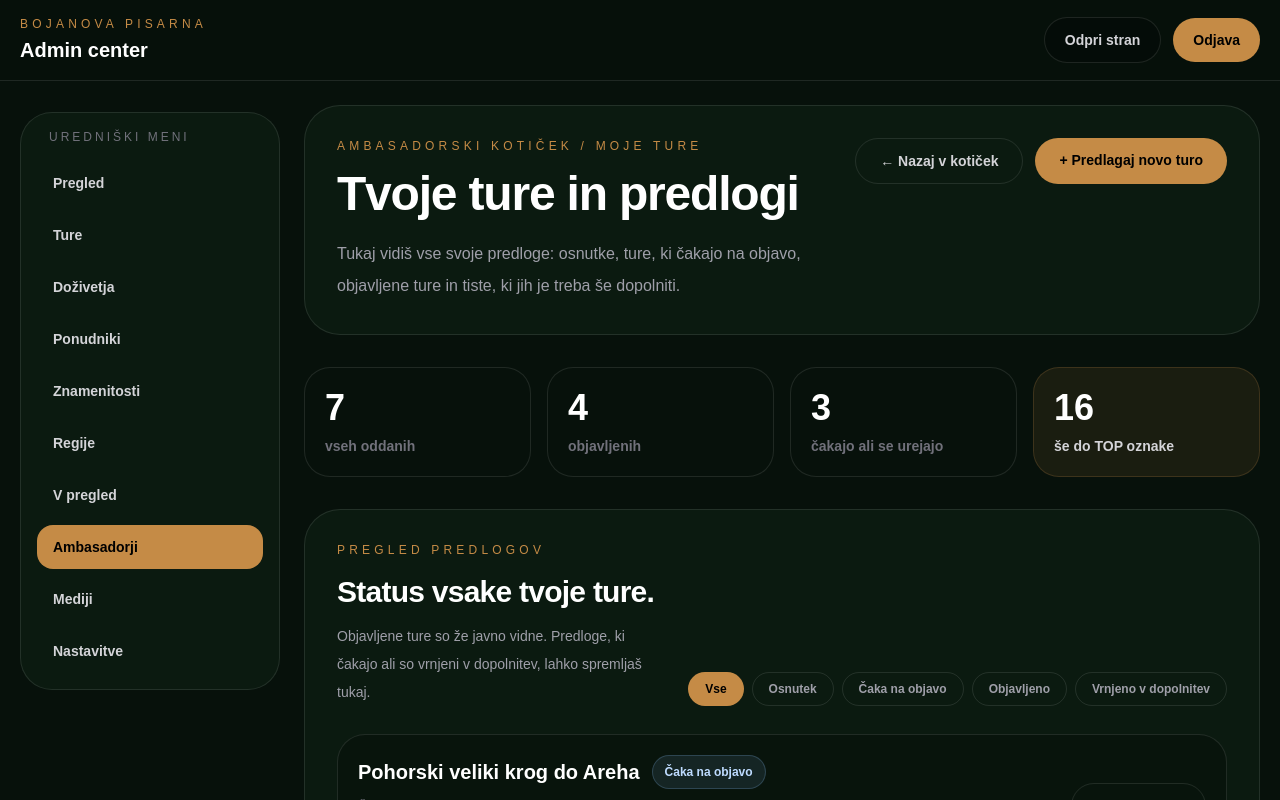
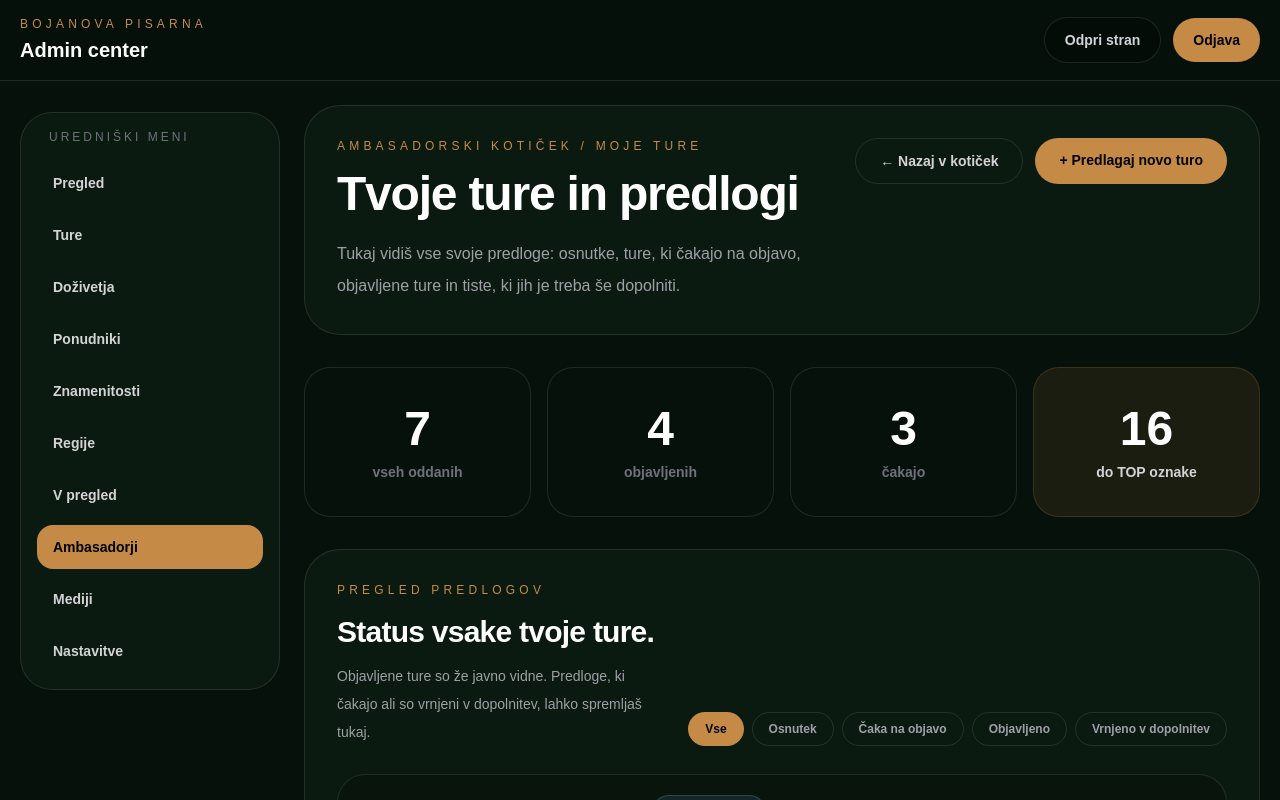
Before and after one commit to rabojan/bojan-on-bike-app, a Next.js app: page /admin/ambasador/ture in a window 1280 px wide. Shown: the top 800 px of the page. Built offline with nearby package versions, Linux system fonts and the light colour scheme; sample sign-in values are in the browser's storage.

Commit message:
Center ambassador trails stats cards

```diff
--- a/app/admin/ambasador/ture/page.tsx
+++ b/app/admin/ambasador/ture/page.tsx
@@ -96,24 +96,40 @@ export default function AmbassadorTrailsPage() {
         </section>
 
         <section className="grid gap-4 md:grid-cols-4">
-          <div className="rounded-[26px] border border-white/10 bg-[#07110b] p-5">
-            <div className="text-4xl font-black text-white">7</div>
-            <div className="mt-2 text-sm font-semibold text-zinc-500">vseh oddanih</div>
+          <div className="flex min-h-[150px] items-center justify-center rounded-[26px] border border-white/10 bg-[#07110b] p-5 text-center">
+            <div>
+              <div className="text-5xl font-black leading-none text-white">7</div>
+              <div className="mt-3 text-sm font-bold leading-none text-zinc-500">
+                vseh oddanih
+              </div>
+            </div>
           </div>
 
-          <div className="rounded-[26px] border border-white/10 bg-[#07110b] p-5">
-            <div className="text-4xl font-black text-white">4</div>
-            <div className="mt-2 text-sm font-semibold text-zinc-500">objavljenih</div>
+          <div className="flex min-h-[150px] items-center justify-center rounded-[26px] border border-white/10 bg-[#07110b] p-5 text-center">
+            <div>
+              <div className="text-5xl font-black leading-none text-white">4</div>
+              <div className="mt-3 text-sm font-bold leading-none text-zinc-500">
+                objavljenih
+              </div>
+            </div>
           </div>
 
-          <div className="rounded-[26px] border border-white/10 bg-[#07110b] p-5">
-            <div className="text-4xl font-black text-white">3</div>
-            <div className="mt-2 text-sm font-semibold text-zinc-500">čakajo ali se urejajo</div>
+          <div className="flex min-h-[150px] items-center justify-center rounded-[26px] border border-white/10 bg-[#07110b] p-5 text-center">
+            <div>
+              <div className="text-5xl font-black leading-none text-white">3</div>
+              <div className="mt-3 text-sm font-bold leading-none text-zinc-500">
+                čakajo
+              </div>
+            </div>
           </div>
 
-          <div className="rounded-[26px] border border-[#c58b46]/20 bg-[#c58b46]/10 p-5">
-            <div className="text-4xl font-black text-white">16</div>
-            <div className="mt-2 text-sm font-semibold text-zinc-300">še do TOP oznake</div>
+          <div className="flex min-h-[150px] items-center justify-center rounded-[26px] border border-[#c58b46]/20 bg-[#c58b46]/10 p-5 text-center">
+            <div>
+              <div className="text-5xl font-black leading-none text-white">16</div>
+              <div className="mt-3 text-sm font-bold leading-none text-zinc-300">
+                do TOP oznake
+              </div>
+            </div>
           </div>
         </section>
 
```
